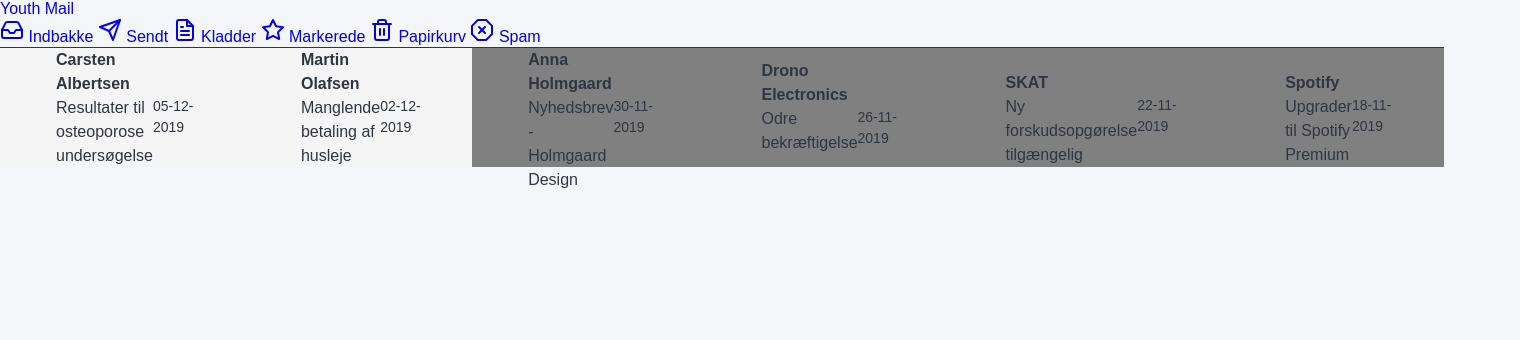
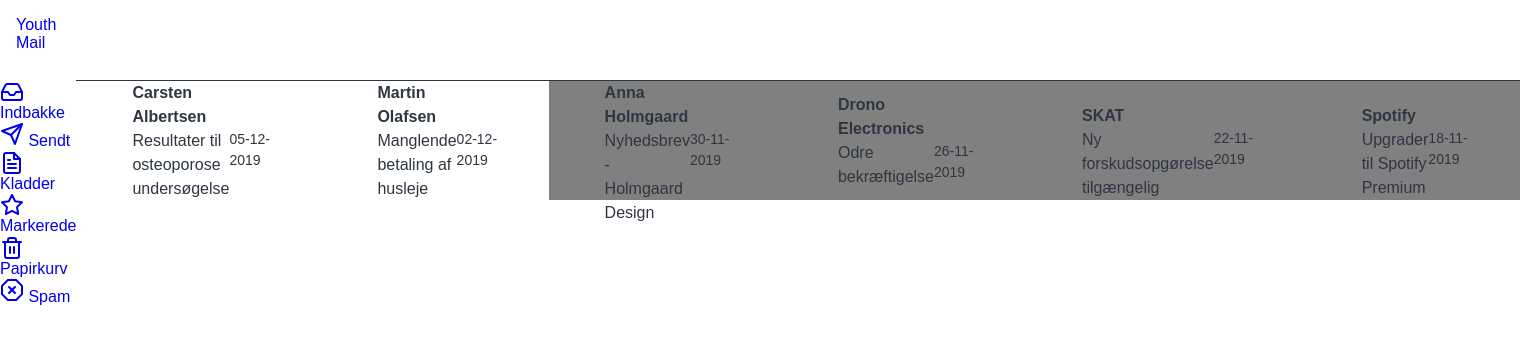
Before and after one commit to Aoksuz/opgave-6-email-interface, a website: page index.html in a window 1280 px wide. Shown: the whole page, 1520 px wide, since content can reach past the window. Drawn offline with nearby package versions, Linux system fonts and the light colour scheme; files that its build step writes are made by us from their sources; a web font is replaced by a local one.

Commit message:
Opsætning af grid

```diff
--- a/css/_variables.scss
+++ b/css/_variables.scss
@@ -1,11 +1,9 @@
-$primary: #45aaf2;
+$primary: #69cc93;
 $primary-dark: #3867d6;
-$body: #f5f6fa;
-$white: #f5f5f5;
-$grey: #dcdde1;
-$succes: #44bd32;
+$white: #ffffff;
+$grey: #f8f8f8;
 $error: #e84118;
 $black: #2f3640;
-$yellow: #fbc531;
+$yellow: #ffde59;
 
 $font-stack: 'Inter UI', sans-serif;
--- a/css/styles.scss
+++ b/css/styles.scss
@@ -6,7 +6,7 @@
 }
 
 body{
-    background: $body;
+    background: $white;
     margin: 0;
 
 }
@@ -22,9 +22,24 @@ a{
 p{
   line-height: 1.5;
 }
+.grid-wrapper{
+  display: grid;
+  grid-template-columns: repeat(2, 1fr) 2fr;
+  grid-template-rows: 80px auto;
+  grid-column-gap: 0px;
+  grid-row-gap: 0px;
+}
 
+.logo {
+   grid-area: 1 / 1 / 2 / 2;
+   padding: 1em;
 
-
+  }
+.search { grid-area: 1 / 2 / 2 / 3; }
+.mail-tool { grid-area: 1 / 3 / 2 / 4; }
+.menu { grid-area: 2 / 1 / 3 / 2; }
+.content-container { grid-area: 2 / 2 / 3 / 3; }
+.reading { grid-area: 2 / 3 / 3 / 4; }
 
 
 /* sektion 2 */
--- a/index.html
+++ b/index.html
@@ -37,10 +37,15 @@
 </head>
 
 <body>
-    <div class="navbar">
-        <div class="wrapper">
+    <div class="grid-wrapper">
             <div class="logo">
                 <a href="#">Youth Mail</a>
+            </div>
+            <div class="search">
+
+            </div>
+            <div class="mail-tool">
+
             </div>
             <div class="menu">
                     <a class="menu-punkt active" href="#">
@@ -53,8 +58,7 @@
                     <a class="menu-punkt" href="#"><i data-feather="x-octagon"></i> Spam</a>
 
             </div>
-        </div>
-    </div>
+
 
 
     <section class="content-container">
@@ -137,6 +141,12 @@
         </div>
     </section>
 
+    <div class="reading">
+
+    </div>
+
+    </div>
+
     <script src="https://ajax.googleapis.com/ajax/libs/jquery/3.4.1/jquery.min.js"></script>
 
     <script type="text/javascript">
```
Lines whose indentation alone changed are shown as unchanged.
